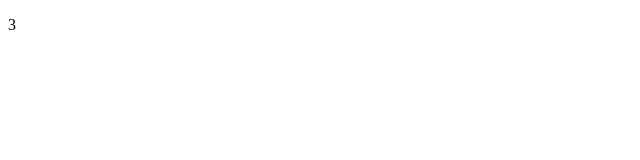
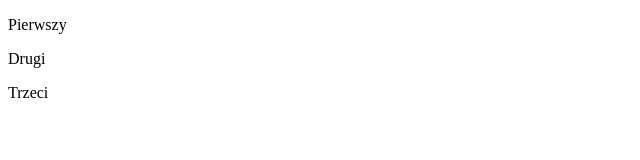
Before and after one commit to nobodywd5/nobode-wd5.github.io, a plain HTML site: page index.html in a window 1280 px wide. Shown: the whole page, without its empty margins (0-640 px from the left). Drawn offline with Linux system fonts and the light colour scheme.

Commit message:
Dodano trzeci paragraf na gałęzi master

```diff
--- a/index.html
+++ b/index.html
@@ -5,7 +5,8 @@
     <title>Document</title>
 </head>
 <body>
-    <p></p>
-    <p>3</p>
+    <p>Pierwszy</p>
+    <p>Drugi</p>
+    <p>Trzeci</p>
 </body>
 </html>
```
